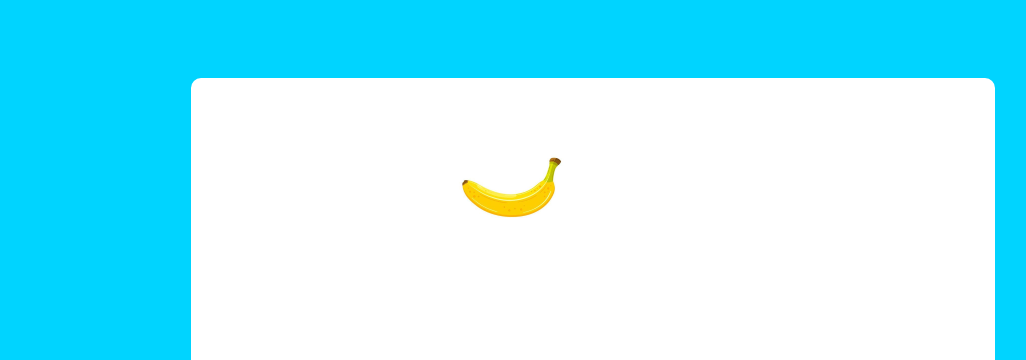
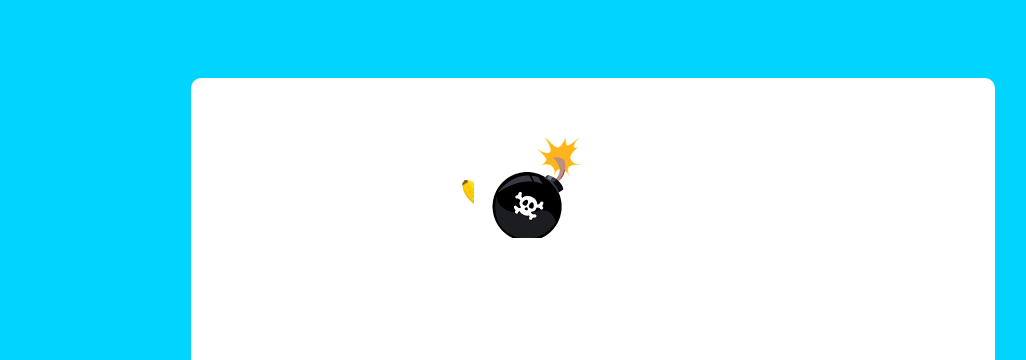
Before and after one commit to Mael1701/Fruit-ninja, a plain HTML site: page index.html in a window 1280 px wide. Shown: the top 360 px of the page, without its empty margins (127-1153 px from the left). Drawn offline with Linux system fonts and the light colour scheme.

Commit message:
bomb added

```diff
--- a/assets/styles/style.css
+++ b/assets/styles/style.css
@@ -25,3 +25,8 @@ h1 {
   height: 100px;
   position: absolute;
 }
+
+#logo1 {
+  height: 100px;
+  position: absolute;
+}
--- a/index.html
+++ b/index.html
@@ -11,6 +11,7 @@
     <h1 class="">Score: <span class="score">0</span></h1>
     <div id="game" width="800" height="600">
       <img  src="./assets/img/banane.jpg"id="logo" alt="your-image-description">
+      <img  src="./assets/img/bomb.png"id="logo1" alt="your-image-description">
     </div>
     <script src="./js/app.js"></script>
 </body>
--- a/js/app.js
+++ b/js/app.js
@@ -55,4 +55,39 @@ window.onload = () => {
   const fruit = new Fruit();
 
   setInterval(() => fruit.move(), 30);
+
+  class Bomb {
+    constructor(x, y) {
+      this.x = x;
+      this.y = y;
+      this.img1 = document.getElementById('logo1');
+      this.div = document.getElementById('game');
+      this.init();
+    }
+
+    init() {
+      this.img1.onclick = () => {
+        player.resetScore();
+        this.resetPosition();
+      };
+      this.resetPosition();
+    }
+
+    resetPosition() {
+      this.img1.style.left = `${Math.floor(Math.random() * (this.div.clientWidth - this.img1.width))}px`;
+      this.img1.style.bottom = '570px';
+    }
+
+    move() {
+      let currentBottom = parseInt(this.img1.style.bottom, 10) || 0;
+      this.img1.style.bottom = `${currentBottom - 4}px`;
+
+      if (currentBottom <= 0) {
+        this.resetPosition();
+      }
+    }
+  }
+  const bomb = new Bomb();
+
+  setInterval(() => bomb.move(), 30);
 };
```
Also changed, not shown: assets/img/bomb.png (added).
